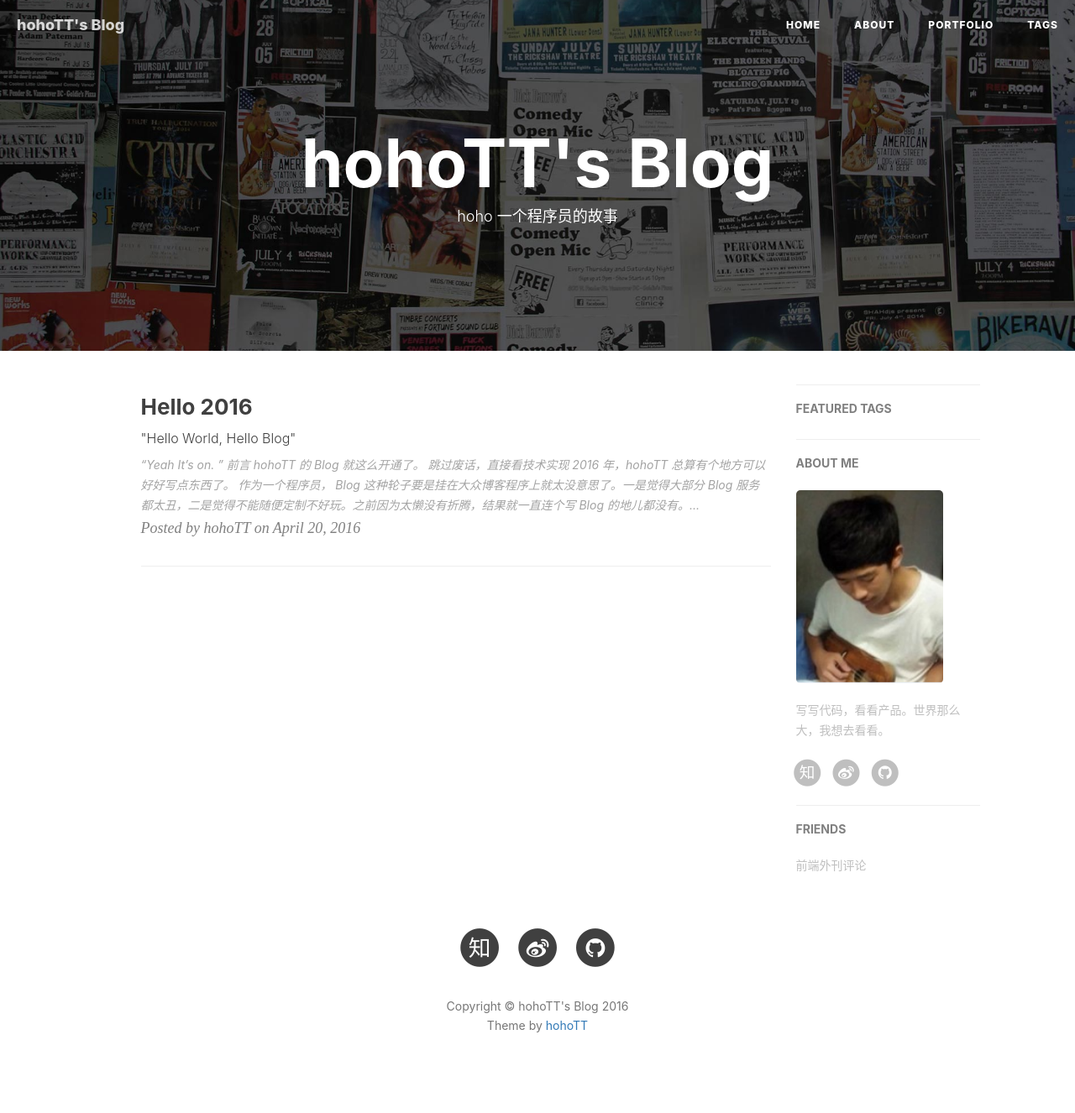
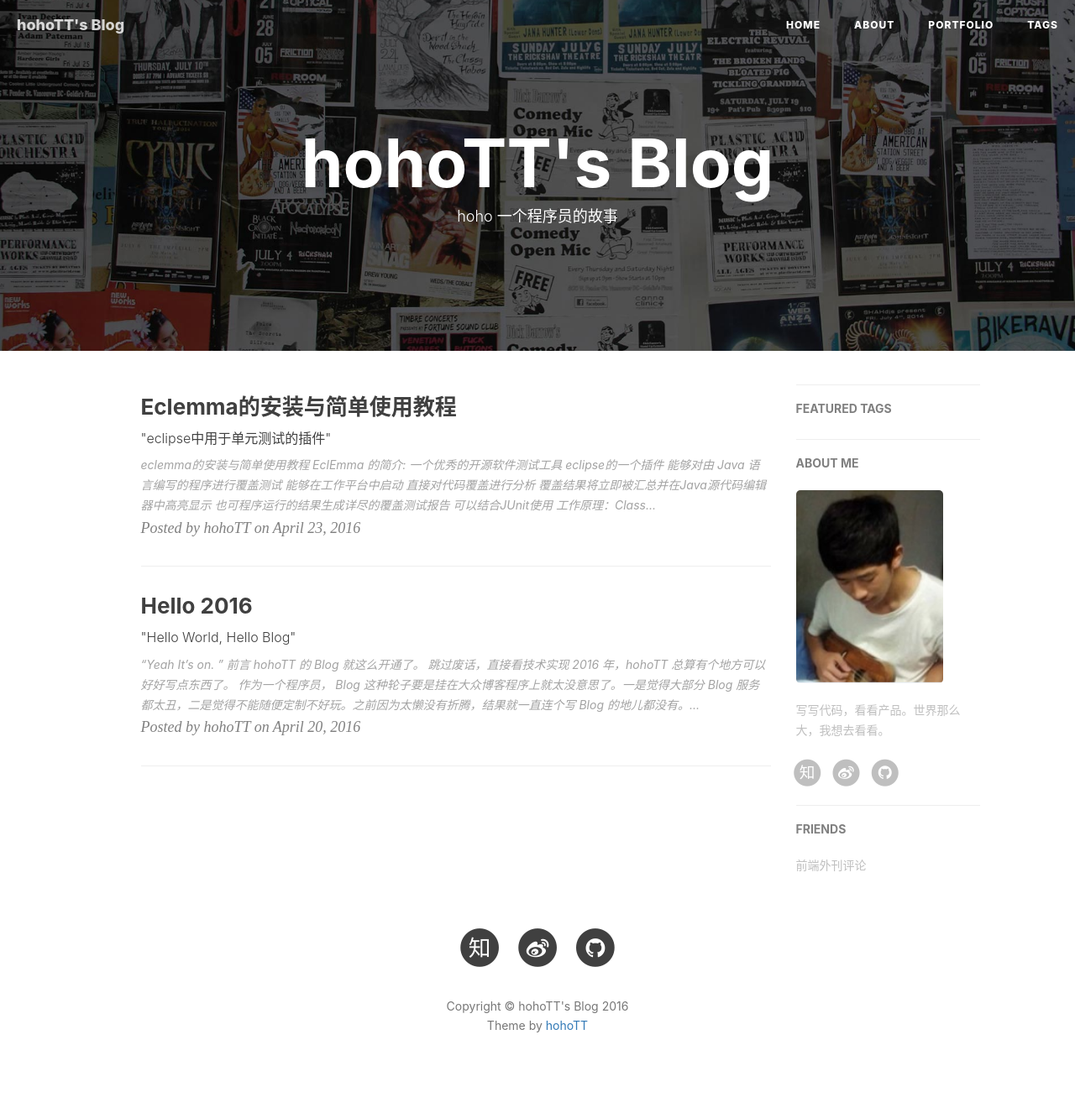
Before and after one commit to hohoTT/hohott.github.com, a Jekyll site: the page built from index.html, in a window 1280 px wide. Shown: the whole page at 84% size. Built offline with Jekyll 4.4.1, drawn with Linux system fonts in a browser that asks for light colours; nearby versions of some CDN libraries; the list of posts is cut into pages by our own code; comment, search, counter and statistics services are not loaded.

Commit message:
添加单元测试插件Eclemma的安装与简单使用教程文章以及添加著作权声明

```diff
--- a/_posts/2016-04-20-hello-2016.markdown
+++ b/_posts/2016-04-20-hello-2016.markdown
@@ -97,3 +97,6 @@ Theme 的 CSS 是基于 Bootstrap 定制的，**看得不爽的地方直接在 L
 最后感谢 Hux 的jekyll模板，非常棒O(∩_∩)O！！！
 
 —— hohoTT 后记于 2016.04
+
+## 著作权声明
+本文首次发布于 [hohoTT Blog](http://www.hohott.wang/2016/04/20/hello-2016/)，转载请保留以上链接
--- /dev/null
+++ b/_posts/2016-04-23-JuitTest.markdown
@@ -0,0 +1,102 @@
+---
+layout:     post
+title:      "Eclemma的安装与简单使用教程"
+subtitle:   " \"eclipse中用于单元测试的插件\""
+date:       2016-04-23 14:00:00
+author:     "hohoTT"
+header-img: "img/post-bg-unix-linux.jpg"
+catalog: true
+tags:
+    - Java
+    - Eclipse
+    - Juint Test
+---
+
+## eclemma的安装与简单使用教程
+
+**EclEmma** 的简介:
+
+* 一个优秀的开源软件测试工具
+* eclipse的一个插件
+* 能够对由 Java 语言编写的程序进行覆盖测试
+* 能够在工作平台中启动
+* 直接对代码覆盖进行分析
+* 覆盖结果将立即被汇总并在Java源代码编辑器中高亮显示
+* 也可程序运行的结果生成详尽的覆盖测试报告
+* 可以结合JUnit使用
+* 工作原理：Class Instrumentation(把统计代码插入编译好的.class文件)
+
+
+## 安装
+
+有两种安装方法:
+
+1. 下载安装(推荐)
+
+[安装EclEmma插件地址](http://sourceforge.net/projects/eclemma/)
+
+下载完安装包之后，具体的操作步骤如下：
+
+`安装插件`
+
+启动eclipse---点击Help菜单---Install New Software，在弹出的对话框中，点击Add，之后点击 Archive，找到你下载好的 .zip 资源文件，一步一步的点击安装就好了，之后重新启动 **eclipse** 即可
+
+![](http://www.hohott.wang/img/writing_img/2016-4-23/add_repository.png)
+
+
+2. 在线安装
+
+[在线安装EclEmma插件地址](http://update.eclemma.org/)
+这种方法会比较慢推荐第一种方法的使用
+
+
+通过以上的两种方法即首先在 **eclipse** 中安装好 **EclEmma** 插件
+
+此时重启 **eclipse** 后会发现出现了用于测试的图标，使用规则如下方显示的为例：
+
+![](http://www.hohott.wang/img/writing_img/2016-4-23/testTool.png)
+
+
+## 具体的使用
+
+这里以加减乘除的四则运算为例进行测试的讲解：
+
+`首先以测试加法为例`
+
+<b>准备被测试的加法代码</b>
+![](http://www.hohott.wang/img/writing_img/2016-4-23/testAdd1.png)
+
+<b>测试加法代码的代码</b>
+![](http://www.hohott.wang/img/writing_img/2016-4-23/testAdd2.png)
+
+<b>测试的代码覆盖率情况</b>
+![](http://www.hohott.wang/img/writing_img/2016-4-23/testAddResult.png)
+
+以为测试部分需要测试加减乘除四个方法，此时只测试了其中的一个方法，则此时的测试覆盖率不为100%
+
+`之后对所有的方法进行测试`
+
+<b>需要被测试的四个方法的代码</b>
+
+![](http://www.hohott.wang/img/writing_img/2016-4-23/test.png)
+
+<b>需要测试四个方法的代码</b>
+
+![](http://www.hohott.wang/img/writing_img/2016-4-23/test2.png)
+
+<b>测试的代码覆盖率情况</b>
+
+![](http://www.hohott.wang/img/writing_img/2016-4-23/successRult.png)
+
+则此时测试的代码覆盖率达到100%
+
+## 单元测试的结果分析
+
+* 红色代表未执行
+
+* 黄色代表条件没有全部执行
+
+* 绿色代表执行过了
+
+## 著作权声明
+本文首次发布于 [hohoTT Blog](http://www.hohott.wang/2016/04/23/JuitTest/)，转载请保留以上链接
```
